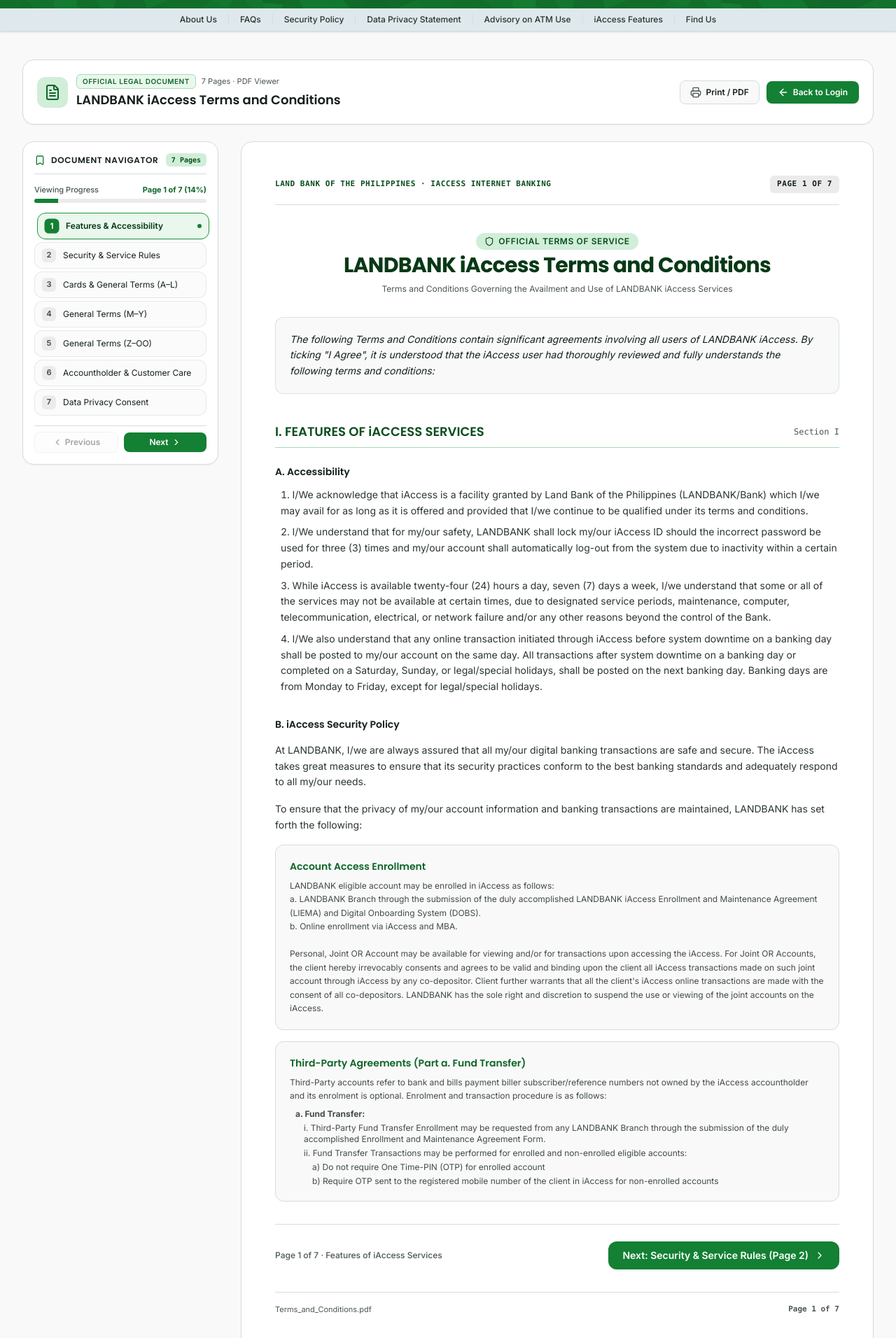
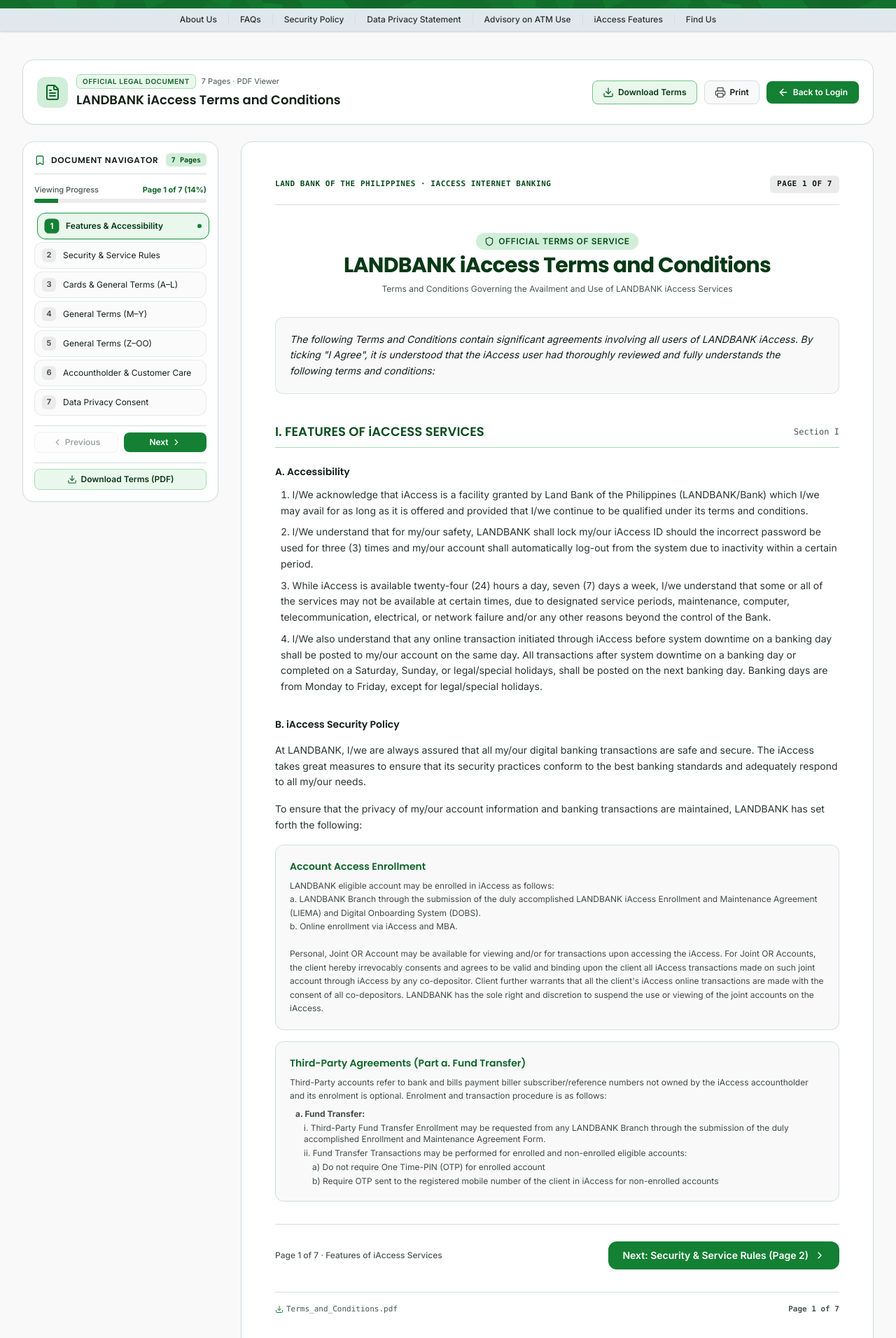
Before and after one commit to NeilSierra/iaccess-redesign, a Next.js app: page /terms in a window 1280 px wide. Shown: the part 48-1960 px from the top of the page at 70% size. Built offline with nearby package versions, Linux system fonts and the light colour scheme.

Commit message:
feat: make document navigator sticky, add download terms pdf, and update navlinks

```diff
--- a/src/app/terms/page.tsx
+++ b/src/app/terms/page.tsx
@@ -15,7 +15,8 @@
   Share2,
   ExternalLink,
   BookOpen,
-  X
+  X,
+  Download
 } from "lucide-react";
 import { TERMS_PAGES_META } from "@/data/termsPagesData";
 import {
@@ -94,14 +95,24 @@
             </div>
           </div>
 
-          <div className="flex items-center gap-2.5 w-full sm:w-auto">
+          <div className="flex flex-wrap items-center gap-2.5 w-full sm:w-auto">
+            <a
+              href="/assets/docs/LANDBANK_iAccess_Terms_and_Conditions.pdf"
+              download="LANDBANK_iAccess_Terms_and_Conditions.pdf"
+              target="_blank"
+              rel="noopener noreferrer"
+              className="flex-1 sm:flex-initial inline-flex items-center justify-center gap-1.5 px-3.5 py-2 border border-brand-300 bg-brand-50 hover:bg-brand-100 text-brand-900 rounded-lg text-xs font-semibold shadow-2xs transition-colors cursor-pointer"
+            >
+              <Download className="w-4 h-4 text-brand-700" />
+              <span>Download Terms</span>
+            </a>
             <button
               type="button"
               onClick={handlePrint}
               className="flex-1 sm:flex-initial inline-flex items-center justify-center gap-1.5 px-3.5 py-2 border border-line bg-surface-1 hover:bg-surface-2 text-ink rounded-lg text-xs font-semibold transition-colors cursor-pointer"
             >
               <Printer className="w-4 h-4 text-muted" />
-              <span>Print / PDF</span>
+              <span>Print</span>
             </button>
             <Link
               href="/"
@@ -114,7 +125,7 @@
         </div>
 
         {/* Mobile Page Navigator Bar (sticky on small screens, no-print) */}
-        <div className="no-print lg:hidden sticky top-[50px] z-30 bg-surface-3/95 backdrop-blur-md border border-line rounded-xl p-2.5 sm:p-3 shadow-sm space-y-2">
+        <div className="no-print lg:hidden sticky top-16 z-30 bg-surface-3/95 backdrop-blur-md border border-line rounded-xl p-2.5 sm:p-3 shadow-sm space-y-2">
           <div className="flex items-center justify-between gap-2">
             {/* Tap to open full page list */}
             <button
@@ -276,8 +287,8 @@
           {/* ============================================================ */}
           {/* STICKY SIDE PANEL (Compact to fit the screen)               */}
           {/* ============================================================ */}
-          <aside className="no-print hidden lg:block lg:col-span-4 xl:col-span-3 sticky top-20 z-20">
-            <div className="bg-white rounded-2xl border border-line p-4 shadow-xs space-y-3.5 transition-shadow hover:shadow-sm">
+          <aside className="no-print hidden lg:block lg:col-span-4 xl:col-span-3">
+            <div className="sticky top-28 z-20 bg-white rounded-2xl border border-line p-4 shadow-xs space-y-3.5 transition-shadow hover:shadow-sm">
               <div className="flex items-center justify-between border-b border-line pb-2.5">
                 <div className="flex items-center gap-2">
                   <Bookmark className="w-4 h-4 text-brand-600" />
@@ -361,6 +372,20 @@
                   <span>Next</span>
                   <ChevronRight className="w-3.5 h-3.5" />
                 </button>
+              </div>
+
+              {/* Direct Download Terms Link */}
+              <div className="pt-2 border-t border-line">
+                <a
+                  href="/assets/docs/LANDBANK_iAccess_Terms_and_Conditions.pdf"
+                  download="LANDBANK_iAccess_Terms_and_Conditions.pdf"
+                  target="_blank"
+                  rel="noopener noreferrer"
+                  className="w-full inline-flex items-center justify-center gap-1.5 py-1.5 px-3 rounded-lg bg-brand-50 hover:bg-brand-100 border border-brand-200 text-xs font-semibold text-brand-900 transition-colors cursor-pointer"
+                >
+                  <Download className="w-3.5 h-3.5 text-brand-700" />
+                  <span>Download Terms (PDF)</span>
+                </a>
               </div>
             </div>
           </aside>
@@ -470,7 +495,16 @@
 
               {/* Official Page Sheet Footer */}
               <div className="border-t border-line pt-4 flex items-center justify-between text-[11px] text-muted">
+                <a
+                  href="/assets/docs/LANDBANK_iAccess_Terms_and_Conditions.pdf"
+                  download="LANDBANK_iAccess_Terms_and_Conditions.pdf"
+                  target="_blank"
+                  rel="noopener noreferrer"
+                  className="inline-flex items-center gap-1 hover:text-brand-700 font-mono transition-colors cursor-pointer"
+                >
+                  <Download className="w-3 h-3 text-brand-600" />
                   <span>Terms_and_Conditions.pdf</span>
+                </a>
                 <span className="font-mono font-semibold">Page 1 of 7</span>
               </div>
             </article>
@@ -557,7 +591,16 @@
 
               {/* Footer */}
               <div className="border-t border-line pt-4 flex items-center justify-between text-[11px] text-muted">
+                <a
+                  href="/assets/docs/LANDBANK_iAccess_Terms_and_Conditions.pdf"
+                  download="LANDBANK_iAccess_Terms_and_Conditions.pdf"
+                  target="_blank"
+                  rel="noopener noreferrer"
+                  className="inline-flex items-center gap-1 hover:text-brand-700 font-mono transition-colors cursor-pointer"
+                >
+                  <Download className="w-3 h-3 text-brand-600" />
                   <span>Terms_and_Conditions.pdf</span>
+                </a>
                 <span className="font-mono font-semibold">Page 2 of 7</span>
               </div>
             </article>
@@ -627,7 +670,16 @@
               </div>
 
               <div className="border-t border-line pt-4 flex items-center justify-between text-[11px] text-muted">
+                <a
+                  href="/assets/docs/LANDBANK_iAccess_Terms_and_Conditions.pdf"
+                  download="LANDBANK_iAccess_Terms_and_Conditions.pdf"
+                  target="_blank"
+                  rel="noopener noreferrer"
+                  className="inline-flex items-center gap-1 hover:text-brand-700 font-mono transition-colors cursor-pointer"
+                >
+                  <Download className="w-3 h-3 text-brand-600" />
                   <span>Terms_and_Conditions.pdf</span>
+                </a>
                 <span className="font-mono font-semibold">Page 3 of 7</span>
               </div>
             </article>
@@ -683,7 +735,16 @@
               </div>
 
               <div className="border-t border-line pt-4 flex items-center justify-between text-[11px] text-muted">
+                <a
+                  href="/assets/docs/LANDBANK_iAccess_Terms_and_Conditions.pdf"
+                  download="LANDBANK_iAccess_Terms_and_Conditions.pdf"
+                  target="_blank"
+                  rel="noopener noreferrer"
+                  className="inline-flex items-center gap-1 hover:text-brand-700 font-mono transition-colors cursor-pointer"
+                >
+                  <Download className="w-3 h-3 text-brand-600" />
                   <span>Terms_and_Conditions.pdf</span>
+                </a>
                 <span className="font-mono font-semibold">Page 4 of 7</span>
               </div>
             </article>
@@ -739,7 +800,16 @@
               </div>
 
               <div className="border-t border-line pt-4 flex items-center justify-between text-[11px] text-muted">
+                <a
+                  href="/assets/docs/LANDBANK_iAccess_Terms_and_Conditions.pdf"
+                  download="LANDBANK_iAccess_Terms_and_Conditions.pdf"
+                  target="_blank"
+                  rel="noopener noreferrer"
+                  className="inline-flex items-center gap-1 hover:text-brand-700 font-mono transition-colors cursor-pointer"
+                >
+                  <Download className="w-3 h-3 text-brand-600" />
                   <span>Terms_and_Conditions.pdf</span>
+                </a>
                 <span className="font-mono font-semibold">Page 5 of 7</span>
               </div>
             </article>
@@ -843,7 +913,16 @@
               </div>
 
               <div className="border-t border-line pt-4 flex items-center justify-between text-[11px] text-muted">
+                <a
+                  href="/assets/docs/LANDBANK_iAccess_Terms_and_Conditions.pdf"
+                  download="LANDBANK_iAccess_Terms_and_Conditions.pdf"
+                  target="_blank"
+                  rel="noopener noreferrer"
+                  className="inline-flex items-center gap-1 hover:text-brand-700 font-mono transition-colors cursor-pointer"
+                >
+                  <Download className="w-3 h-3 text-brand-600" />
                   <span>Terms_and_Conditions.pdf</span>
+                </a>
                 <span className="font-mono font-semibold">Page 6 of 7</span>
               </div>
             </article>
@@ -921,7 +1000,16 @@
 
               {/* Official Page Sheet Footer */}
               <div className="border-t border-line pt-4 flex items-center justify-between text-[11px] text-muted">
+                <a
+                  href="/assets/docs/LANDBANK_iAccess_Terms_and_Conditions.pdf"
+                  download="LANDBANK_iAccess_Terms_and_Conditions.pdf"
+                  target="_blank"
+                  rel="noopener noreferrer"
+                  className="inline-flex items-center gap-1 hover:text-brand-700 font-mono transition-colors cursor-pointer"
+                >
+                  <Download className="w-3 h-3 text-brand-600" />
                   <span>Terms_and_Conditions.pdf · Complete 7 Pages</span>
+                </a>
                 <span className="font-mono font-bold text-brand-800">Page 7 of 7 · End of Document</span>
               </div>
             </article>
--- a/src/components/auth/LoginCard.tsx
+++ b/src/components/auth/LoginCard.tsx
@@ -150,7 +150,18 @@
             Not yet enrolled? Sign up now!
           </Link>
 
-          <div>
+          <div className="flex flex-wrap items-center justify-center gap-x-3 gap-y-1">
+            <a
+              href="/assets/docs/LANDBANK_iAccess_Terms_and_Conditions.pdf"
+              download="LANDBANK_iAccess_Terms_and_Conditions.pdf"
+              target="_blank"
+              rel="noopener noreferrer"
+              className="inline-flex items-center gap-1.5 text-xs text-muted hover:text-brand-700 font-medium transition-colors cursor-pointer"
+            >
+              <Download className="w-3.5 h-3.5 text-brand-600" />
+              <span>Download Terms</span>
+            </a>
+            <span className="text-line text-xs" aria-hidden="true">·</span>
             <a
               href="/assets/forms/iAccess_Enrollment_Form.pdf"
               download="LANDBANK_iAccess_Enrollment_Form.pdf"
@@ -161,7 +172,7 @@
               className="inline-flex items-center gap-1.5 text-xs text-muted hover:text-brand-700 font-medium transition-colors cursor-pointer"
             >
               <Download className="w-3.5 h-3.5" />
-              <span>Download enrollment form</span>
+              <span>Enrollment form</span>
             </a>
           </div>
         </div>
--- a/src/components/layout/Footer.tsx
+++ b/src/components/layout/Footer.tsx
@@ -124,6 +124,8 @@
                   <li key={link.label}>
                     <Link
                       href={link.href}
+                      target={link.href.startsWith("http") ? "_blank" : undefined}
+                      rel={link.href.startsWith("http") ? "noopener noreferrer" : undefined}
                       className="hover:text-brand-300 transition-colors inline-flex items-center gap-1"
                     >
                       <span>{link.label}</span>
--- a/src/components/layout/Header.tsx
+++ b/src/components/layout/Header.tsx
@@ -66,6 +66,8 @@
               <li key={link.label} className="px-4">
                 <Link
                   href={link.href}
+                  target={link.href.startsWith("http") ? "_blank" : undefined}
+                  rel={link.href.startsWith("http") ? "noopener noreferrer" : undefined}
                   className="hover:text-brand-700 transition-colors focus:outline-hidden focus:text-brand-700"
                 >
                   {link.label}
@@ -121,6 +123,8 @@
                 <Link
                   key={link.label}
                   href={link.href}
+                  target={link.href.startsWith("http") ? "_blank" : undefined}
+                  rel={link.href.startsWith("http") ? "noopener noreferrer" : undefined}
                   onClick={() => setMobileMenuOpen(false)}
                   className="flex items-center justify-between px-3 py-2.5 rounded-xl text-xs font-semibold text-ink hover:text-brand-700 hover:bg-brand-50/80 active:bg-brand-100 transition-colors"
                 >
--- a/src/data/navigation.ts
+++ b/src/data/navigation.ts
@@ -4,13 +4,13 @@
 }
 
 export const HEADER_NAV_LINKS: NavItem[] = [
-  { label: "About Us", href: "#about-us" },
-  { label: "FAQs", href: "#faqs" },
-  { label: "Security Policy", href: "/terms#security-policy" },
-  { label: "Data Privacy Statement", href: "/terms#data-privacy" },
-  { label: "Advisory on ATM Use", href: "#advisory-atm" },
-  { label: "iAccess Features", href: "/terms#features" },
-  { label: "Find Us", href: "#find-us" },
+  { label: "About Us", href: "https://www.landbank.com/about" },
+  { label: "FAQs", href: "https://www.lbpiaccess.com/login/infolink?i=1" },
+  { label: "Security Policy", href: "https://www.lbpiaccess.com/login/infolink?i=2" },
+  { label: "Data Privacy Statement", href: "https://www.lbpiaccess.com/login/infolink?i=3" },
+  { label: "Advisory on ATM Use", href: "https://www.lbpiaccess.com/login/infolink?i=5" },
+  { label: "iAccess Features", href: "https://www.lbpiaccess.com/login/infolink?i=4" },
+  { label: "Find Us", href: "https://www.landbank.com/find-us" },
 ];
 
 export const SECURITY_QUESTIONS = [
```
Also changed, not shown: 1 other file (tests, documents, lock files or other folders). Lines whose indentation alone changed are shown as unchanged.
